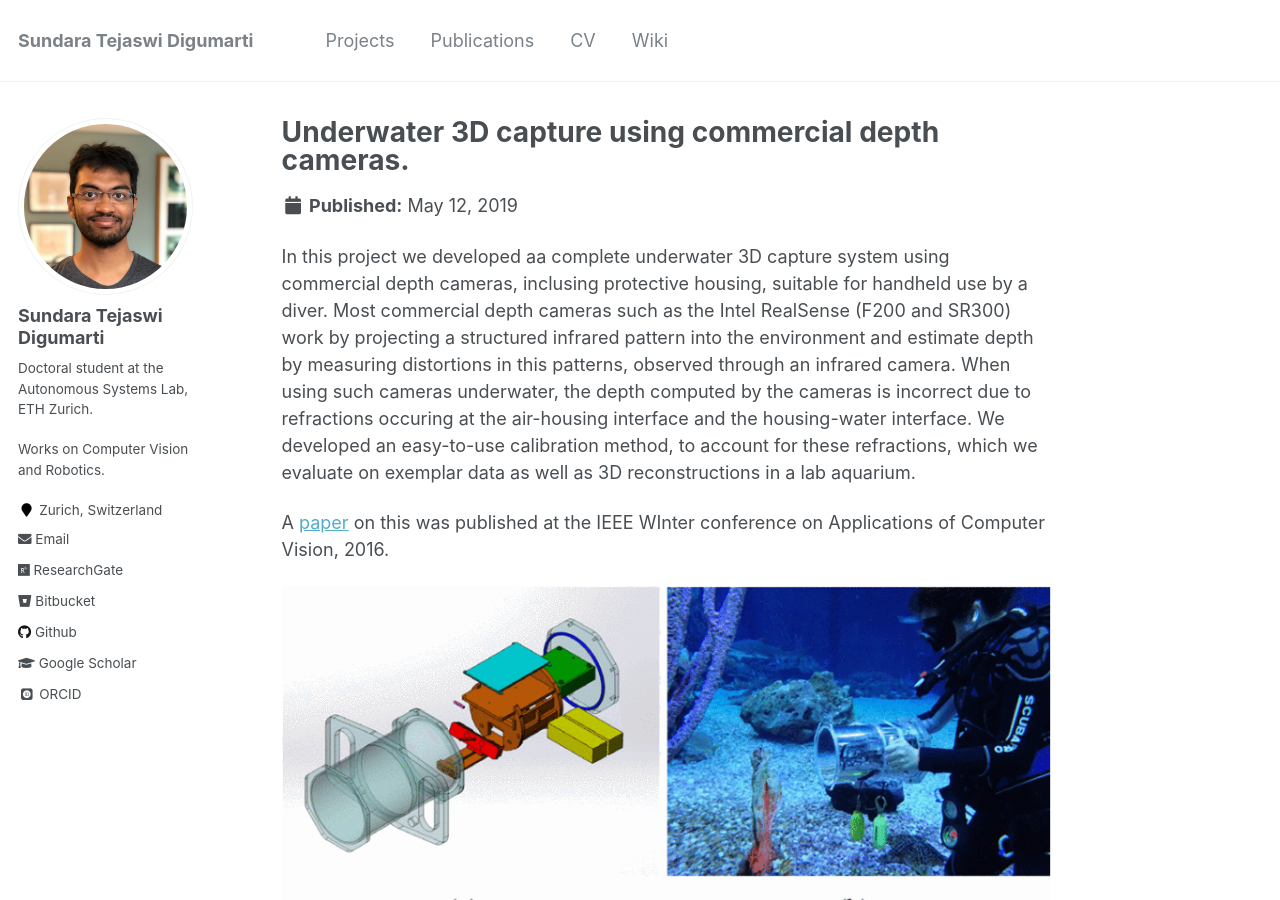
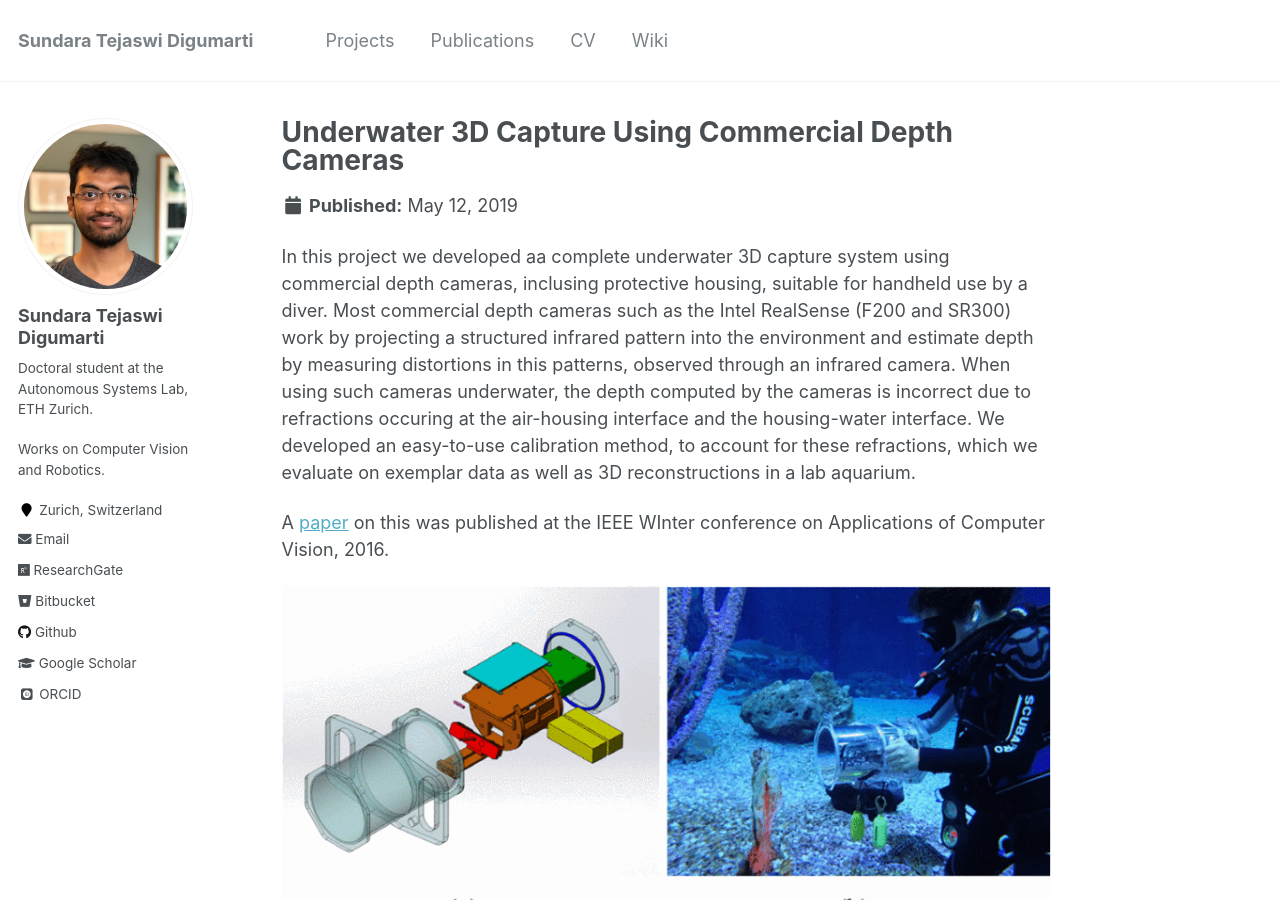
Before and after one commit to tejaswid/tejaswid.github.io, a Jekyll site: the page built from _projects/p6-underwater.md, in a window 1280 px wide and 900 px high. Built offline with Jekyll 4.4.1, drawn with Linux system fonts in a browser that asks for light colours; some web fonts are replaced.

```diff
--- a/_projects/p6-underwater.md
+++ b/_projects/p6-underwater.md
@@ -1,5 +1,5 @@
 ---
-title: "Underwater 3D capture using commercial depth cameras."
+title: "Underwater 3D Capture Using Commercial Depth Cameras"
 excerpt: "An underwater 3D capture system and a method for calibrating depth cameras for underwater use.<br/> <img src='/images/underwater_system.gif'>"
 collection: projects
 ---
```
